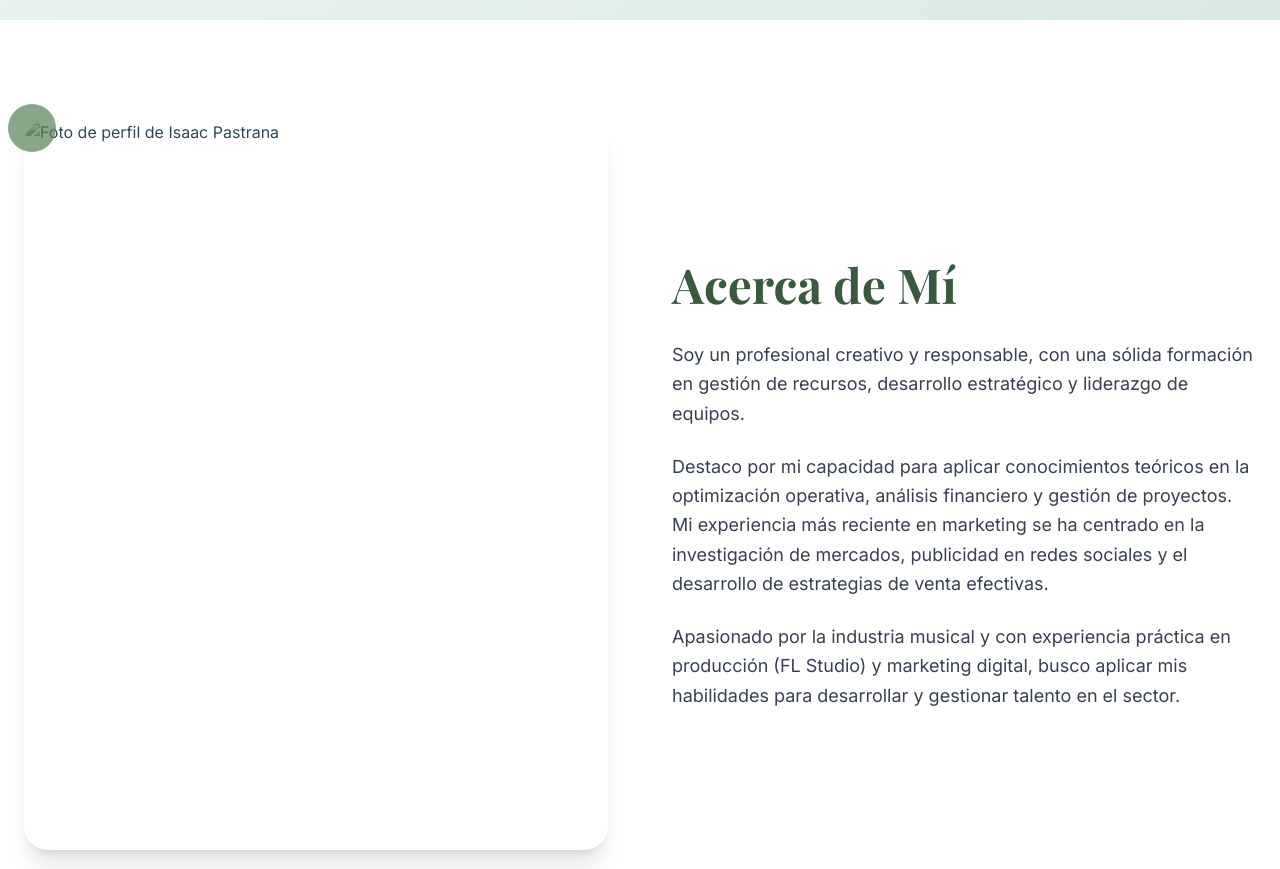
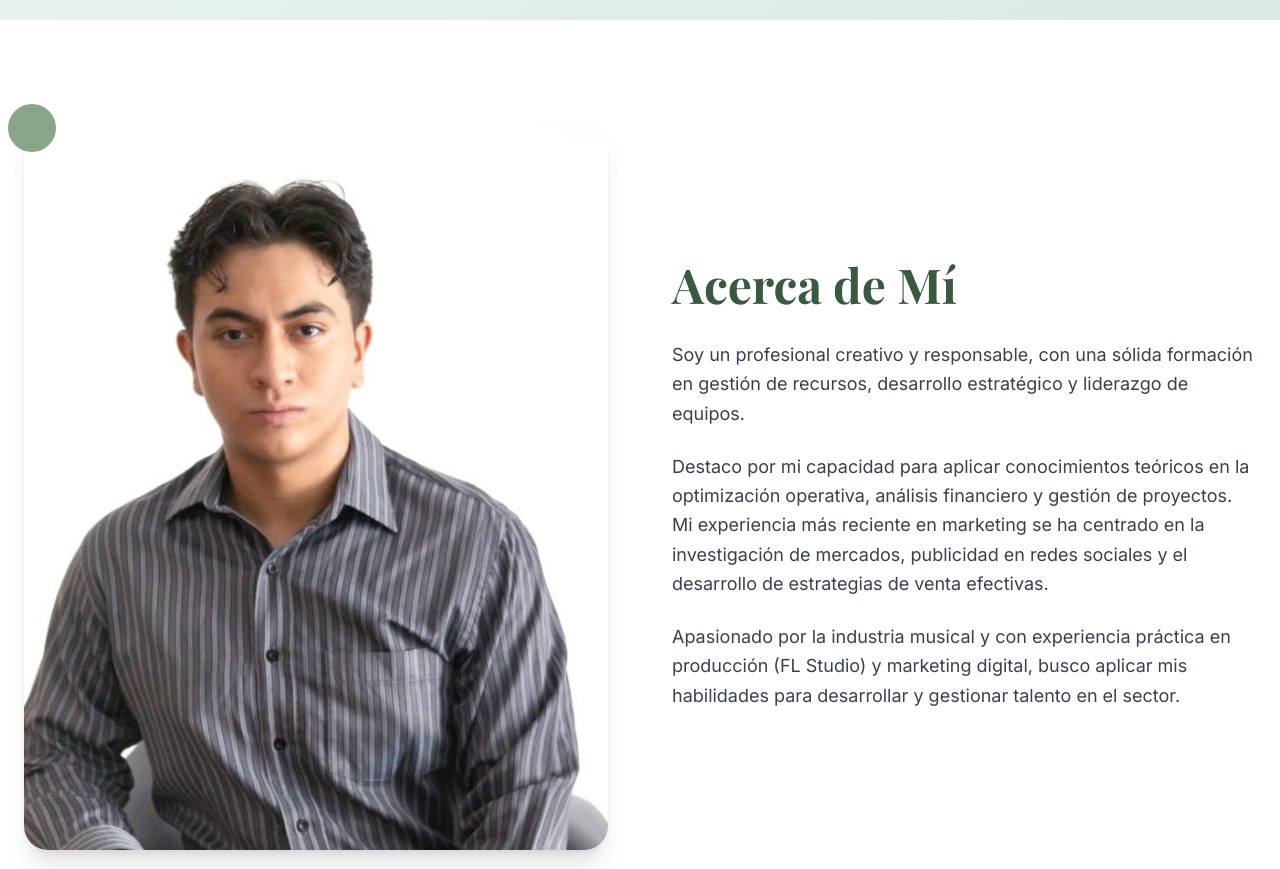
Before and after one commit to acountxspam2023-debug/Portafolio, a plain HTML site: page index.html in a window 1280 px wide. Shown: the part 780-1649 px from the top of the page. Drawn offline with nearby package versions, Linux system fonts and the light colour scheme; the site is published under a folder, as on GitHub Pages, so addresses that start at the root find nothing.

```diff
--- a/index.html
+++ b/index.html
@@ -274,7 +274,7 @@
             <div class="grid grid-cols-1 lg:grid-cols-2 gap-16 items-center">
                 <div class="slide-in-left">
                     <div class="relative">
-                       <img src="/perfil.jpg"
+                       <img src="public/perfil.jpg"
      alt="Foto de perfil de Isaac Pastrana"
      class="w-full h-full object-cover rounded-3xl shadow-xl aspect-[4/5]">
                         <div class="absolute -bottom-4 -right-4 w-20 h-20 bg-coral-accent rounded-full opacity-80"></div>
```
